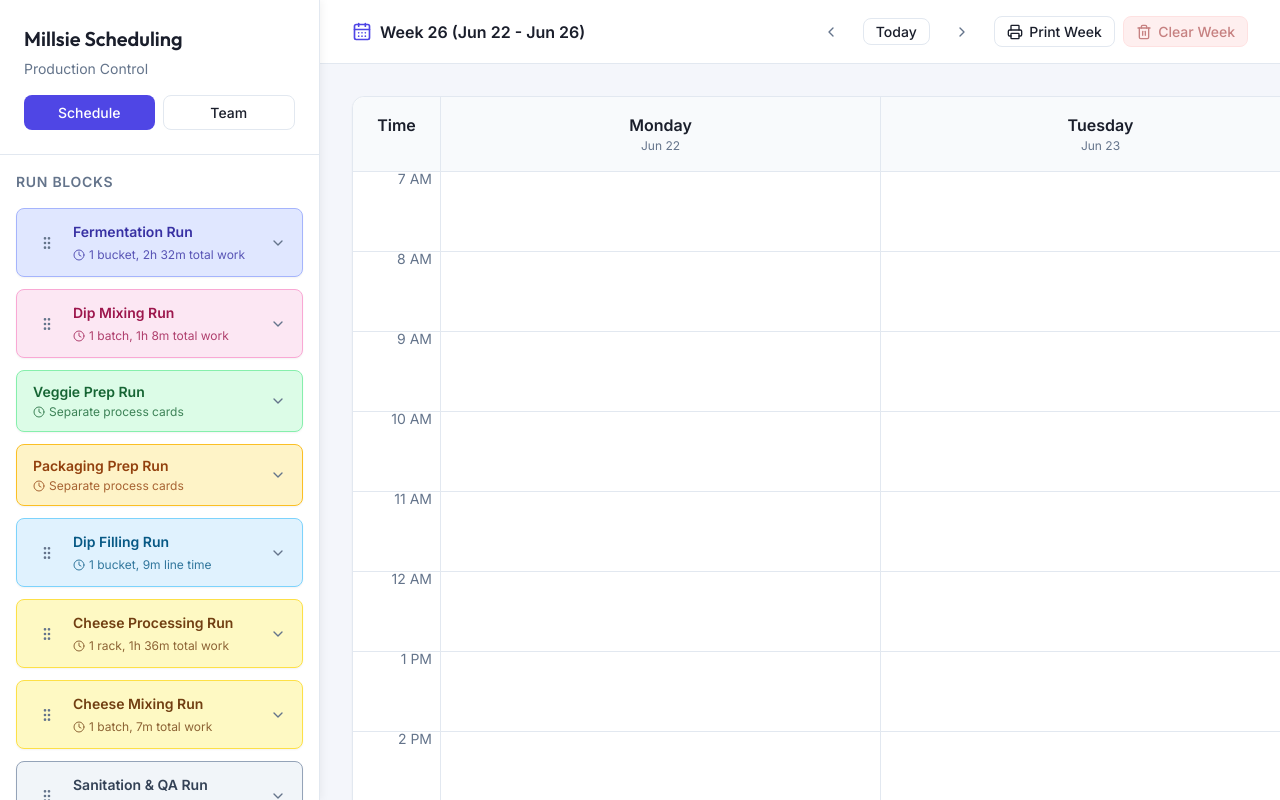
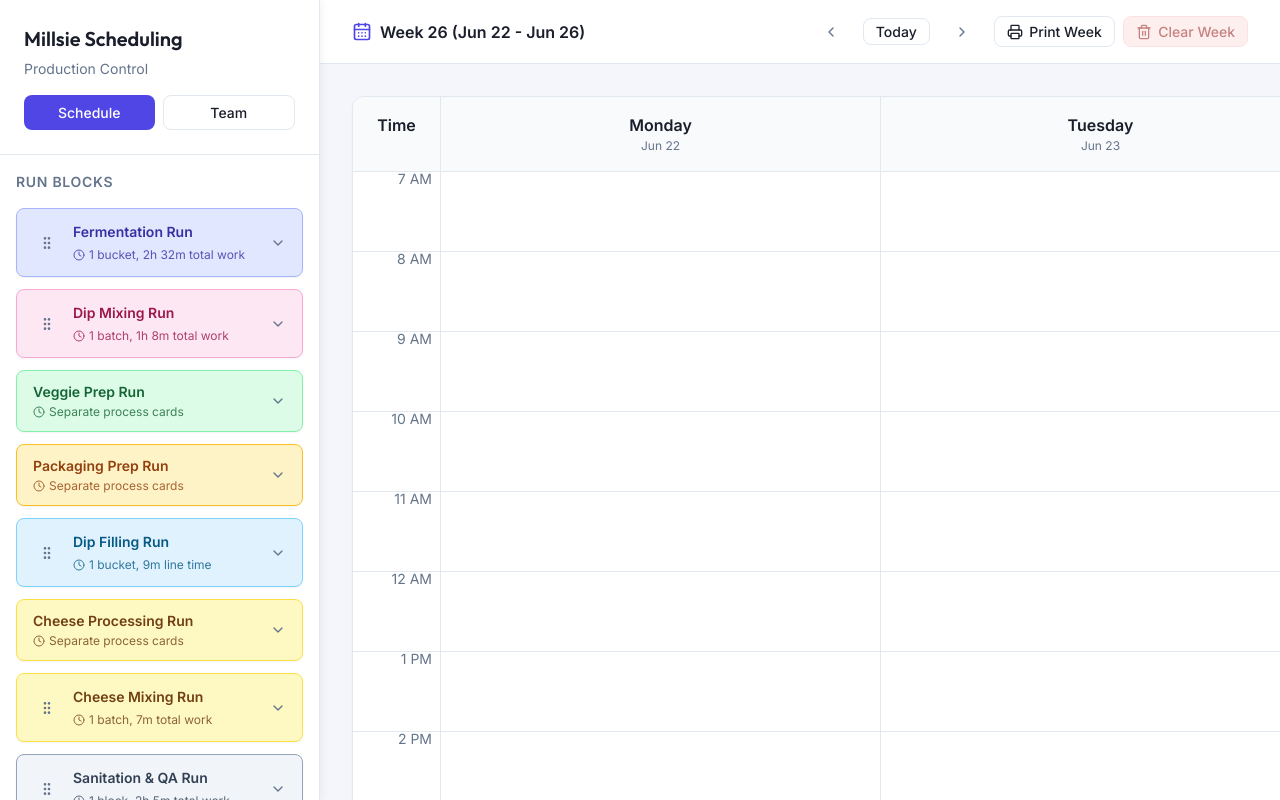
Before and after one commit to kristine-png/MillsieScheduling, a React (Vite) app: page / in a window 1280 px wide. Built offline with nearby package versions, Linux system fonts and the light colour scheme.

Commit message:
Split cheese processing into draggable process cards

```diff
--- a/src/App.jsx
+++ b/src/App.jsx
@@ -25,7 +25,6 @@ const DIP_PROCESSING_LINE_TASK_IDS = new Set([
   'task-dip-sleeves-boxes',
 ]);
 const DIP_PROCESSING_CHANGEOVER_MINUTES = 15;
-const CHEESE_PROCESSING_CHANGEOVER_MINUTES = 20;
 
 function createInitialRunSetups() {
   return Object.fromEntries(
@@ -34,7 +33,6 @@ function createInitialRunSetups() {
       {
         amount: '1',
         flavorCount: '1',
-        includeDipping: true,
         defaultEmployeeId: '',
         assignments: runTemplate.id === 'run-fermentation' ? defaultFermentationAssignments : {},
       },
@@ -43,7 +41,7 @@ function createInitialRunSetups() {
 }
 
 function createInitialProcessSetups() {
-  const processFolderRunIds = new Set(['run-veg-prep', 'run-packaging-prep']);
+  const processFolderRunIds = new Set(['run-veg-prep', 'run-packaging-prep', 'run-cheese-processing']);
   const processFolderTasks = runTemplates
     .filter(runTemplate => processFolderRunIds.has(runTemplate.id))
     .flatMap(runTemplate => runTemplate.tasks);
@@ -72,10 +70,7 @@ function getTaskDuration(template, amount, employeeIds = []) {
   return Math.round(duration);
 }
 
-function getRunTaskIds(runTemplate, options = {}) {
-  if (runTemplate.id === 'run-cheese-processing' && options.includeDipping === false) {
-    return runTemplate.tasks.filter(taskId => taskId !== 'task-cheese-dipping');
-  }
+function getRunTaskIds(runTemplate) {
   return runTemplate.tasks;
 }
 
@@ -89,10 +84,6 @@ function getDipProcessingElapsedDuration(amount, flavorCount = 1) {
   return Math.round(productionMinutes + changeoverMinutes);
 }
 
-function getCheeseProcessingChangeoverDuration(flavorCount = 1) {
-  return Math.max(0, Number(flavorCount) - 1) * CHEESE_PROCESSING_CHANGEOVER_MINUTES;
-}
-
 function getRunTaskDuration(runTemplate, taskId, amount, flavorCount = 1, employeeIds = []) {
   if (runTemplate?.id === 'run-dip-processing' && DIP_PROCESSING_LINE_TASK_IDS.has(taskId)) {
     return getDipProcessingElapsedDuration(amount, flavorCount);
@@ -101,21 +92,15 @@ function getRunTaskDuration(runTemplate, taskId, amount, flavorCount = 1, employ
   const template = taskTemplates.find(t => t.id === taskId);
   if (!template) return 0;
   const taskAmount = getTaskAmountForRun(taskId, amount, flavorCount);
-  const duration = getTaskDuration(template, taskAmount, employeeIds);
-
-  if (runTemplate?.id === 'run-cheese-processing' && taskId === 'task-cheese-packing') {
-    return duration + getCheeseProcessingChangeoverDuration(flavorCount);
-  }
-
-  return duration;
-}
-
-function getRunConfiguredDuration(runTemplate, amount, flavorCount = 1, assignments = {}, options = {}) {
+  return getTaskDuration(template, taskAmount, employeeIds);
+}
+
+function getRunConfiguredDuration(runTemplate, amount, flavorCount = 1, assignments = {}) {
   if (runTemplate.id === 'run-dip-processing') {
     return getDipProcessingElapsedDuration(amount, flavorCount);
   }
 
-  return getRunTaskIds(runTemplate, options).reduce((sum, taskId) => {
+  return getRunTaskIds(runTemplate).reduce((sum, taskId) => {
     const taskAmount = getTaskAmountForRun(taskId, amount, flavorCount);
     return sum + getRunTaskDuration(runTemplate, taskId, taskAmount, flavorCount, assignments[taskId] || []);
   }, 0);
@@ -203,16 +188,11 @@ function getTaskAmountForRun(taskId, amount, flavorCount = 1) {
 function hasFlavorCountField(runTemplateId) {
   return runTemplateId === 'run-dip-processing'
     || runTemplateId === 'run-dip-mixing'
-    || runTemplateId === 'run-cheese-processing'
     || runTemplateId === 'run-cheese-mixing';
 }
 
 function hasDefaultEmployeeField(runTemplateId) {
   return runTemplateId === 'run-dip-mixing';
-}
-
-function hasDippingToggle(runTemplateId) {
-  return runTemplateId === 'run-cheese-processing';
 }
 
 function getRunDisplayName(runTemplate, inputAmount, inputUnit, fallbackName = 'Production Run') {
@@ -227,9 +207,9 @@ function addMinutesToStart(startHour, startMinute, minutesToAdd) {
   };
 }
 
-function getSequentialLayout(runTemplate, amount, flavorCount = 1, options = {}) {
+function getSequentialLayout(runTemplate, amount, flavorCount = 1) {
   let offset = 0;
-  return Object.fromEntries(getRunTaskIds(runTemplate, options).map(taskId => {
+  return Object.fromEntries(getRunTaskIds(runTemplate).map(taskId => {
     const taskAmount = getTaskAmountForRun(taskId, amount, flavorCount);
     const currentOffset = offset;
     offset += getRunTaskDuration(runTemplate, taskId, taskAmount, flavorCount);
@@ -237,13 +217,13 @@ function getSequentialLayout(runTemplate, amount, flavorCount = 1, options = {})
   }));
 }
 
-function getRunLayout(runTemplate, amount, flavorCount = 1, options = {}) {
+function getRunLayout(runTemplate, amount, flavorCount = 1) {
   if (runTemplate.id === 'run-dip-processing') {
     return Object.fromEntries(runTemplate.tasks.map(taskId => [taskId, 0]));
   }
 
   if (runTemplate.id !== 'run-fermentation') {
-    return getSequentialLayout(runTemplate, amount, flavorCount, options);
+    return getSequentialLayout(runTemplate, amount, flavorCount);
   }
 
   const durationByTaskId = Object.fromEntries(
@@ -288,20 +268,17 @@ function DraggableRunTemplate({
   employees,
   amount,
   flavorCount,
-  includeDipping,
   defaultEmployeeId,
   assignments,
   isExpanded,
   onToggle,
   onAmountChange,
   onFlavorCountChange,
-  onIncludeDippingChange,
   onDefaultEmployeeChange,
   onAssignmentChange,
 }) {
   const parsedAmount = Math.max(1, Number(amount) || 1);
   const parsedFlavorCount = Math.max(1, Number(flavorCount) || 1);
-  const runOptions = { includeDipping };
   const changeovers = Math.max(0, parsedFlavorCount - 1);
   const { attributes, listeners, setNodeRef, isDragging } = useDraggable({
     id: `run-template-${runTemplate.id}`,
@@ -310,7 +287,6 @@ function DraggableRunTemplate({
       runTemplate,
       inputAmount: parsedAmount,
       flavorCount: parsedFlavorCount,
-      includeDipping,
       defaultEmployeeId,
       assignments,
     },
@@ -320,8 +296,7 @@ function DraggableRunTemplate({
     runTemplate,
     parsedAmount,
     parsedFlavorCount,
-    assignments,
-    runOptions
+    assignments
   );
   const durationLabel = runTemplate.id === 'run-dip-processing' ? 'line time' : 'total work';
 
@@ -373,17 +348,6 @@ function DraggableRunTemplate({
           </label>
         )}
 
-        {hasDippingToggle(runTemplate.id) && (
-          <label className="run-toggle-row">
-            <input
-              type="checkbox"
-              checked={includeDipping !== false}
-              onChange={e => onIncludeDippingChange(e.target.checked)}
-            />
-            <span>Includes dipping</span>
-          </label>
-        )}
-
         {hasDefaultEmployeeField(runTemplate.id) && (
           <div className="run-assignment-row">
             <label className="run-assignment-name" htmlFor={`${runTemplate.id}-default-employee`}>Main employee</label>
@@ -401,7 +365,7 @@ function DraggableRunTemplate({
         )}
 
         <div className="run-assignment-list">
-          {getRunTaskIds(runTemplate, runOptions).map(taskId => {
+          {getRunTaskIds(runTemplate).map(taskId => {
             const task = taskTemplates.find(t => t.id === taskId);
             if (!task) return null;
             const selectedEmployeeIds = assignments[taskId] || [];
@@ -527,7 +491,28 @@ function DraggableProcessTemplate({
             onChange={e => onAmountChange(e.target.value)}
           />
         </label>
-        {maxSelections > 1 ? (
+        {task.assignmentRoles ? (
+          <div className="role-assignment-list">
+            {task.assignmentRoles.map((role, roleIndex) => (
+              <label key={role} className="role-assignment-field">
+                <span>{role}</span>
+                <select
+                  value={selectedEmployeeIds[roleIndex] || ''}
+                  onChange={e => {
+                    const nextEmployeeIds = [...selectedEmployeeIds];
+                    nextEmployeeIds[roleIndex] = e.target.value;
+                    onEmployeeToggle(nextEmployeeIds, maxSelections);
+                  }}
+                >
+                  <option value="">Unassigned</option>
+                  {employees.map(emp => (
+                    <option key={emp.id} value={emp.id}>{emp.name}</option>
+                  ))}
+                </select>
+              </label>
+            ))}
+          </div>
+        ) : maxSelections > 1 ? (
           <div className="mini-checkbox-list" aria-label={`${task.name} people`}>
             {employees.map(emp => (
               <label key={emp.id} className="mini-checkbox-row">
@@ -921,16 +906,6 @@ export default function App() {
     }));
   };
 
-  const handleRunSetupIncludeDippingChange = (runTemplateId, includeDipping) => {
-    setRunSetups(prev => ({
-      ...prev,
-      [runTemplateId]: {
-        ...(prev[runTemplateId] || { amount: '1', assignments: {} }),
-        includeDipping,
-      },
-    }));
-  };
-
   const handleRunSetupDefaultEmployeeChange = (runTemplateId, defaultEmployeeId) => {
     setRunSetups(prev => ({
       ...prev,
@@ -970,12 +945,16 @@ export default function App() {
     }));
   };
 
-  const handleProcessEmployeeToggle = (taskId, employeeId, maxSelections = 1) => {
+  const handleProcessEmployeeToggle = (taskId, employeeSelection, maxSelections = 1) => {
     setProcessSetups(prev => {
       const setup = prev[taskId] || { amount: '1', employeeIds: [] };
-      const employeeIds = maxSelections > 1
-        ? toggleEmployeeId(setup.employeeIds || [], employeeId, maxSelections)
-        : (employeeId ? [employeeId] : []);
+      const employeeIds = Array.isArray(employeeSelection)
+        ? employeeSelection
+        : (
+          maxSelections > 1
+            ? toggleEmployeeId(setup.employeeIds || [], employeeSelection, maxSelections)
+            : (employeeSelection ? [employeeSelection] : [])
+        );
 
       return {
         ...prev,
@@ -1038,13 +1017,11 @@ export default function App() {
         const runId = uuidv4();
         const inputAmount = Math.max(1, Number(active.data.current.inputAmount) || 1);
         const flavorCount = Math.max(1, Number(active.data.current.flavorCount) || 1);
-        const includeDipping = active.data.current.includeDipping !== false;
-        const runOptions = { includeDipping };
         const defaultEmployeeId = active.data.current.defaultEmployeeId || '';
         const assignments = active.data.current.assignments || {};
-        const layoutOffsets = getRunLayout(runTemplate, inputAmount, flavorCount, runOptions);
-
-        const newTasks = getRunTaskIds(runTemplate, runOptions).map(taskId => {
+        const layoutOffsets = getRunLayout(runTemplate, inputAmount, flavorCount);
+
+        const newTasks = getRunTaskIds(runTemplate).map(taskId => {
           const template = taskTemplates.find(t => t.id === taskId);
           if (!template) return null;
 
@@ -1078,7 +1055,6 @@ export default function App() {
           templateId: runTemplate.id,
           inputAmount,
           flavorCount,
-          includeDipping,
           defaultEmployeeId,
           name: getRunDisplayName(runTemplate, inputAmount, runTemplate.inputUnit),
           groupId: runTemplate.groupId,
@@ -1165,8 +1141,7 @@ export default function App() {
       const firstTask = runTasks[0];
       const updates = new Map();
       const flavorCount = activeRun?.flavorCount || 1;
-      const runOptions = { includeDipping: activeRun?.includeDipping !== false };
-      const layoutOffsets = runTemplate ? getRunLayout(runTemplate, inputAmount, flavorCount, runOptions) : {};
+      const layoutOffsets = runTemplate ? getRunLayout(runTemplate, inputAmount, flavorCount) : {};
 
       runTasks.forEach(t => {
         const template = taskTemplates.find(tt => tt.id === t.templateId);
@@ -1268,7 +1243,11 @@ export default function App() {
                 <div className="section-title">Run Blocks</div>
                 {runTemplates.map(runTemplate => {
                   const runSetup = runSetups[runTemplate.id] || { amount: '1', assignments: {} };
-                  if (runTemplate.id === 'run-veg-prep' || runTemplate.id === 'run-packaging-prep') {
+                  if (
+                    runTemplate.id === 'run-veg-prep'
+                    || runTemplate.id === 'run-packaging-prep'
+                    || runTemplate.id === 'run-cheese-processing'
+                  ) {
                     return (
                       <ProcessFolder
                         key={runTemplate.id}
@@ -1292,14 +1271,12 @@ export default function App() {
                       employees={employees}
                       amount={runSetup.amount}
                       flavorCount={runSetup.flavorCount || '1'}
-                      includeDipping={runSetup.includeDipping !== false}
                       defaultEmployeeId={runSetup.defaultEmployeeId || ''}
                       assignments={runSetup.assignments}
                       isExpanded={expandedRunId === runTemplate.id}
                       onToggle={() => setExpandedRunId(prev => prev === runTemplate.id ? null : runTemplate.id)}
                       onAmountChange={amount => handleRunSetupAmountChange(runTemplate.id, amount)}
                       onFlavorCountChange={flavorCount => handleRunSetupFlavorCountChange(runTemplate.id, flavorCount)}
-                      onIncludeDippingChange={includeDipping => handleRunSetupIncludeDippingChange(runTemplate.id, includeDipping)}
                       onDefaultEmployeeChange={employeeId => handleRunSetupDefaultEmployeeChange(runTemplate.id, employeeId)}
                       onAssignmentChange={(taskId, employeeId) => handleRunSetupAssignmentChange(runTemplate.id, taskId, employeeId)}
                     />
```
Also changed, not shown: src/App.css (+0 -14 lines).
